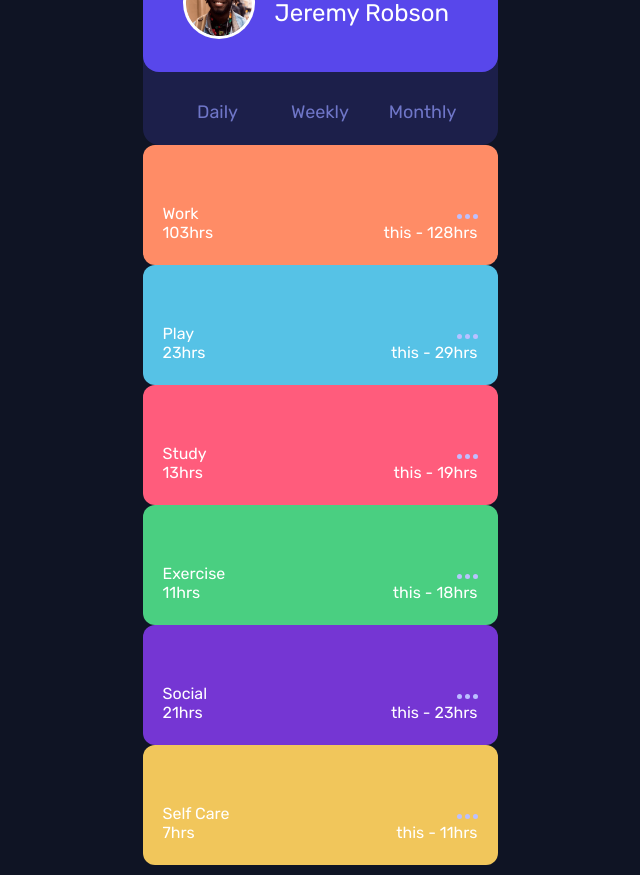
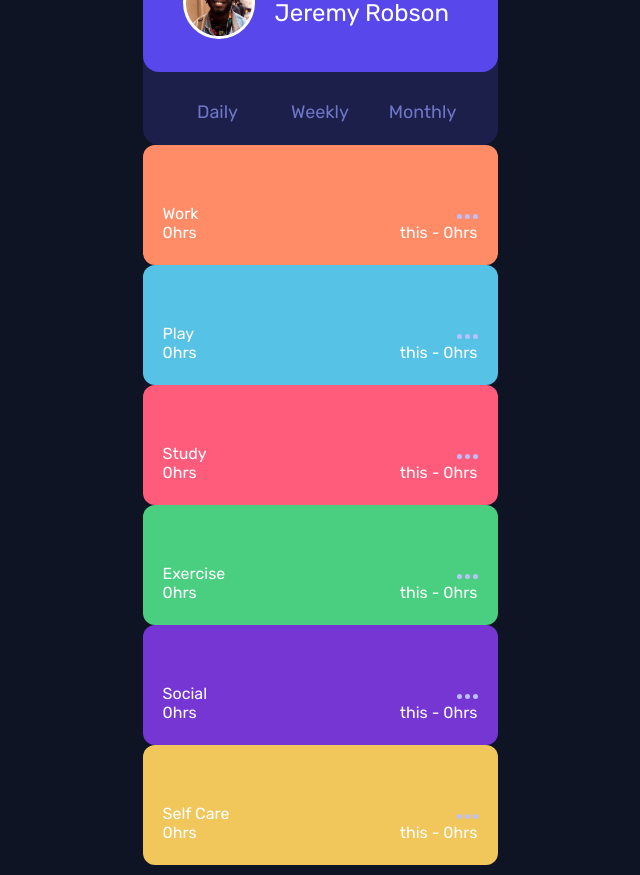
Before and after one commit to DicksenT/time-tracking, a React (Vite) app: page / in a window 1280 px wide. Shown: the whole page, without its empty margins (320-960 px from the left). Built offline with nearby package versions, Linux system fonts and the light colour scheme.

Commit message:
fixing logical props

```diff
--- a/src/App.jsx
+++ b/src/App.jsx
@@ -22,8 +22,7 @@ function App() {
       }
     }
     getData()
-  },[interval])
-  console.log(fetchedData)
+  },[])
   return(
     <main>
       <div className="profile">
@@ -55,10 +54,14 @@ function App() {
               <Track bgColor={fdt.color} title={fdt.title} interval={interval}
                 now={interval === 'daily' ? fdt.timeframes.daily.current :
                     interval === 'weekly' ? fdt.timeframes.weekly.current :
-                    fdt.timeframes.monthly.current}
+                    interval === 'monthly'? fdt.timeframes.monthly.current:
+                    0}
                 last={interval === 'daily' ? fdt.timeframes.daily.previous:
                       interval === 'weekly' ? fdt.timeframes.weekly.previous:
-                      fdt.timeframes.monthly.previous}
+                      interval === 'monthly'? fdt.timeframes.monthly.previous:
+                      0}
+                img={fdt.img}
+                key={fdt.title}
                 />
             ))
           }
```
